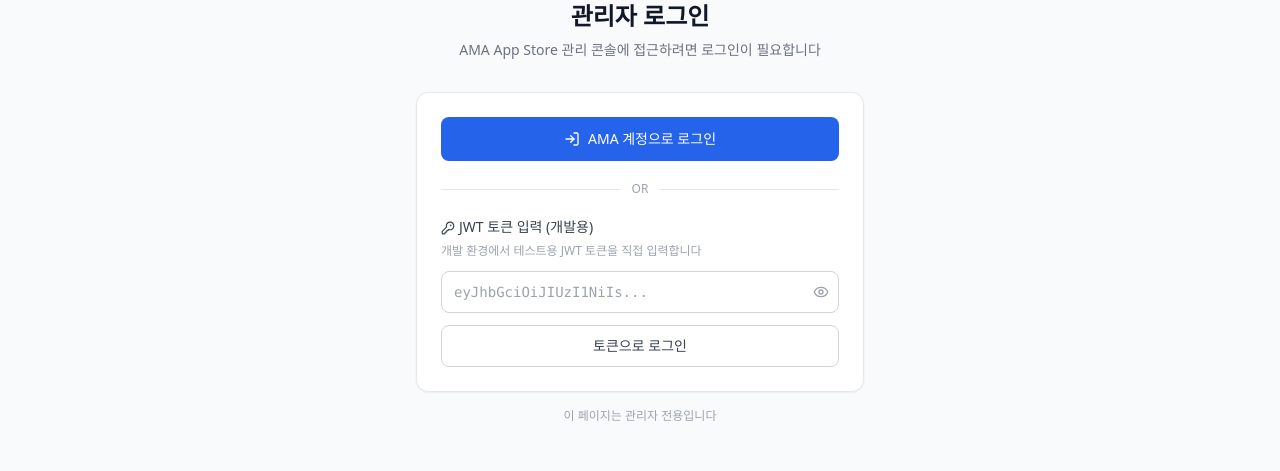
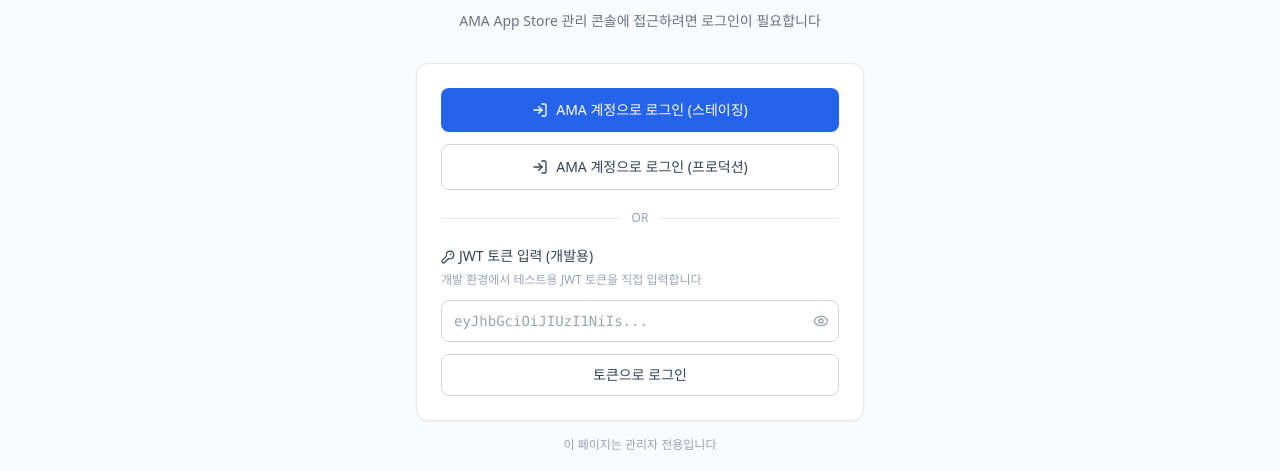
Before and after one commit to amoeba-devops/ambAppStore, a React (Vite) app in the folder apps/platform/frontend/: page /admin/login in a window 1280 px wide. Shown: the part 229-700 px from the top of the page. Built offline with nearby package versions, Linux system fonts and the light colour scheme; no server answers.

Commit message:
feat: 관리자 로그인 AMA SSO 버튼 2개 (스테이징/프로덕션)

```diff
--- a/apps/platform/frontend/src/i18n/locales/en/admin.json
+++ b/apps/platform/frontend/src/i18n/locales/en/admin.json
@@ -88,6 +88,8 @@
     "title": "Admin Login",
     "subtitle": "Login required to access the AMA App Store admin console",
     "loginWithAma": "Login with AMA Account",
+    "loginWithAmaStaging": "Login with AMA Account (Staging)",
+    "loginWithAmaProd": "Login with AMA Account (Production)",
     "devTokenLabel": "JWT Token Input (Dev Only)",
     "devTokenHint": "Paste a test JWT token for development environment",
     "devLogin": "Login with Token",
--- a/apps/platform/frontend/src/i18n/locales/ko/admin.json
+++ b/apps/platform/frontend/src/i18n/locales/ko/admin.json
@@ -88,6 +88,8 @@
     "title": "관리자 로그인",
     "subtitle": "AMA App Store 관리 콘솔에 접근하려면 로그인이 필요합니다",
     "loginWithAma": "AMA 계정으로 로그인",
+    "loginWithAmaStaging": "AMA 계정으로 로그인 (스테이징)",
+    "loginWithAmaProd": "AMA 계정으로 로그인 (프로덕션)",
     "devTokenLabel": "JWT 토큰 입력 (개발용)",
     "devTokenHint": "개발 환경에서 테스트용 JWT 토큰을 직접 입력합니다",
     "devLogin": "토큰으로 로그인",
--- a/apps/platform/frontend/src/i18n/locales/vi/admin.json
+++ b/apps/platform/frontend/src/i18n/locales/vi/admin.json
@@ -88,6 +88,8 @@
     "title": "Đăng nhập quản trị",
     "subtitle": "Cần đăng nhập để truy cập bảng điều khiển quản trị AMA App Store",
     "loginWithAma": "Đăng nhập bằng tài khoản AMA",
+    "loginWithAmaStaging": "Đăng nhập bằng tài khoản AMA (Staging)",
+    "loginWithAmaProd": "Đăng nhập bằng tài khoản AMA (Production)",
     "devTokenLabel": "Nhập JWT Token (Dành cho nhà phát triển)",
     "devTokenHint": "Dán JWT token thử nghiệm cho môi trường phát triển",
     "devLogin": "Đăng nhập bằng token",
--- a/apps/platform/frontend/src/pages/admin/AdminLoginPage.tsx
+++ b/apps/platform/frontend/src/pages/admin/AdminLoginPage.tsx
@@ -28,6 +28,8 @@ export function AdminLoginPage() {
   const [showToken, setShowToken] = useState(false);
 
   const amaLoginUrl = import.meta.env.VITE_AMA_LOGIN_URL;
+  const amaStagingLoginUrl = import.meta.env.VITE_AMA_STAGING_LOGIN_URL || 'https://stg-ama.amoeba.site';
+  const amaProdLoginUrl = import.meta.env.VITE_AMA_PROD_LOGIN_URL || 'https://ama.amoeba.site';
   const showDevLogin = import.meta.env.DEV || import.meta.env.VITE_SHOW_DEV_LOGIN === 'true';
 
   // 이미 인증된 어드민이면 바로 리다이렉트
@@ -116,24 +118,29 @@ export function AdminLoginPage() {
             </div>
           )}
 
-          {/* AMA SSO 로그인 */}
-          {amaLoginUrl && (
-            <>
+          {/* AMA SSO 로그인 - 스테이징 & 프로덕션 */}
+          <div className="space-y-3">
             <a
-                href={`${amaLoginUrl}?redirect_uri=${encodeURIComponent(window.location.origin + '/admin/login')}`}
+              href={`${amaStagingLoginUrl}/login?redirect_uri=${encodeURIComponent(window.location.origin + '/admin/login')}`}
               className="flex w-full items-center justify-center gap-2 rounded-lg bg-blue-600 px-4 py-3 text-sm font-medium text-white transition hover:bg-blue-700"
             >
               <LogIn className="h-4 w-4" />
-                {t('login.loginWithAma')}
+              {t('login.loginWithAmaStaging')}
             </a>
+            <a
+              href={`${amaProdLoginUrl}/login?redirect_uri=${encodeURIComponent(window.location.origin + '/admin/login')}`}
+              className="flex w-full items-center justify-center gap-2 rounded-lg border border-gray-300 bg-white px-4 py-3 text-sm font-medium text-gray-700 transition hover:bg-gray-50"
+            >
+              <LogIn className="h-4 w-4" />
+              {t('login.loginWithAmaProd')}
+            </a>
+          </div>
           {showDevLogin && (
             <div className="my-5 flex items-center gap-3">
               <div className="h-px flex-1 bg-gray-200" />
               <span className="text-xs text-gray-400">OR</span>
               <div className="h-px flex-1 bg-gray-200" />
             </div>
-              )}
-            </>
           )}
 
           {/* Dev/Staging: JWT 토큰 직접 입력 */}
```
Lines whose indentation alone changed are shown as unchanged.
